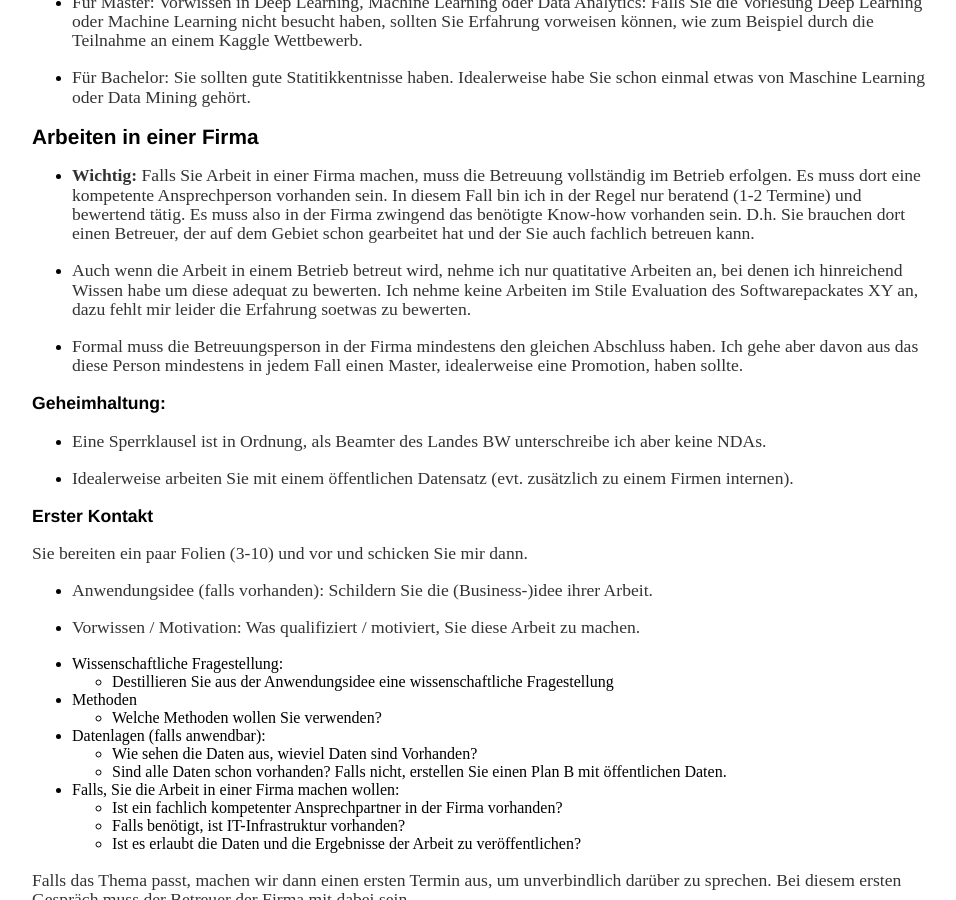
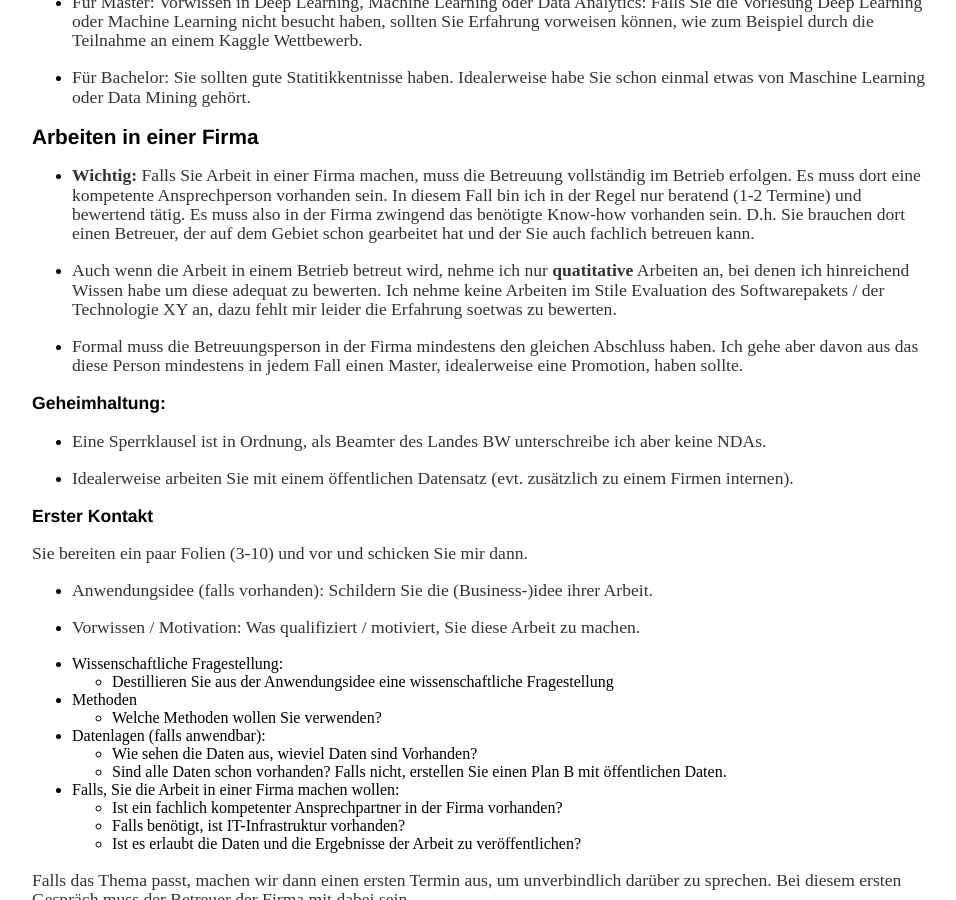
Before and after one commit to oduerr/oduerr.github.io, a Jekyll site: the page built from teaching/bama/index.md, in a window 1280 px wide and 900 px high, scrolled down 528 px. Shown: the whole window, without its empty margins (160-1116 px from the left). Built offline with Jekyll 4.4.1, drawn with Linux system fonts in a browser that asks for light colours.

Commit message:
Update index.md

```diff
--- a/teaching/bama/index.md
+++ b/teaching/bama/index.md
@@ -30,7 +30,7 @@ Es muss Vorwissen in den relevante Bereichen vorhanden sein. Dazu gehören:
 
 * **Wichtig:** Falls Sie Arbeit in einer Firma machen, muss die Betreuung vollständig im Betrieb erfolgen. Es muss dort eine kompetente Ansprechperson vorhanden sein. In diesem Fall bin ich in der Regel nur beratend (1-2 Termine) und bewertend tätig. Es muss also in der Firma zwingend das benötigte Know-how vorhanden sein. D.h. Sie brauchen dort einen Betreuer, der auf dem Gebiet schon gearbeitet hat und der Sie auch fachlich betreuen kann.
 
-* Auch wenn die Arbeit in einem Betrieb betreut wird, nehme ich nur quatitative Arbeiten an, bei denen ich hinreichend Wissen habe um diese adequat zu bewerten. Ich nehme keine Arbeiten im Stile Evaluation des Softwarepackates XY an, dazu fehlt mir leider die Erfahrung soetwas zu bewerten.
+* Auch wenn die Arbeit in einem Betrieb betreut wird, nehme ich nur **quatitative** Arbeiten an, bei denen ich hinreichend Wissen habe um diese adequat zu bewerten. Ich nehme keine Arbeiten im Stile Evaluation des Softwarepakets / der Technologie XY an, dazu fehlt mir leider die Erfahrung soetwas zu bewerten.
 
 * Formal muss die Betreuungsperson in der Firma mindestens den gleichen Abschluss haben. Ich gehe aber davon aus das diese Person mindestens in jedem Fall einen Master, idealerweise eine Promotion, haben sollte.
 
```
